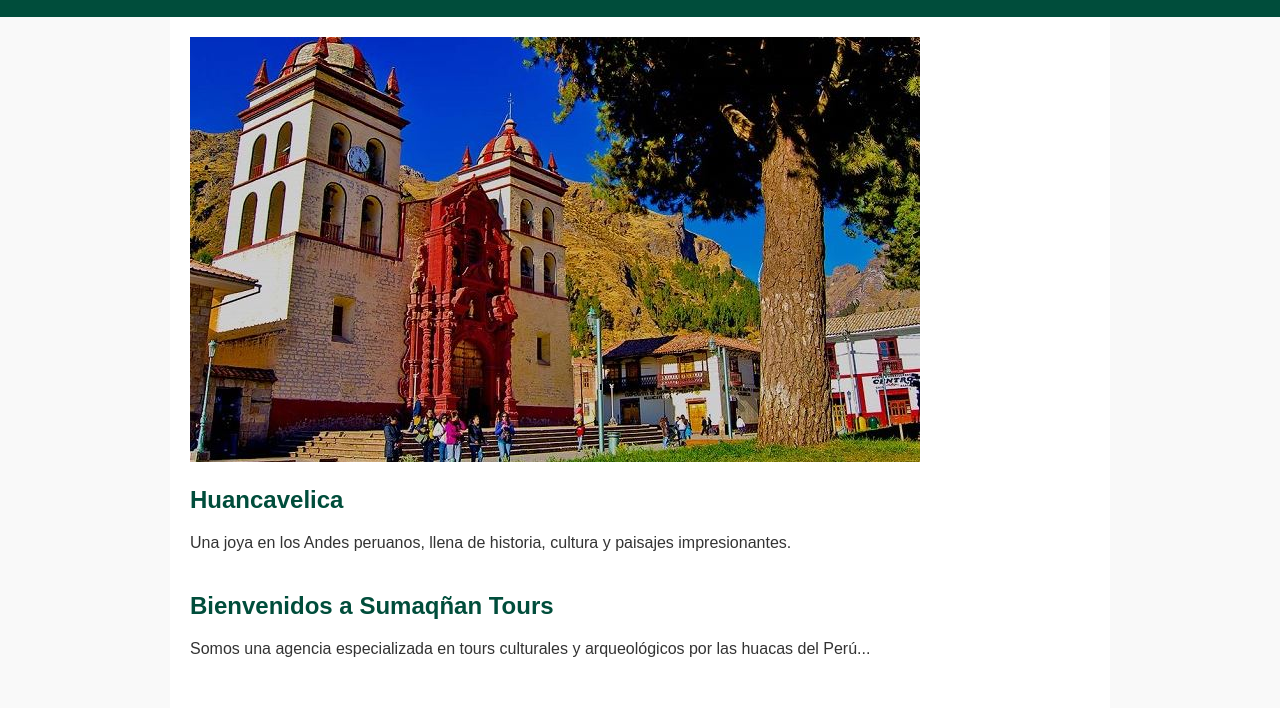
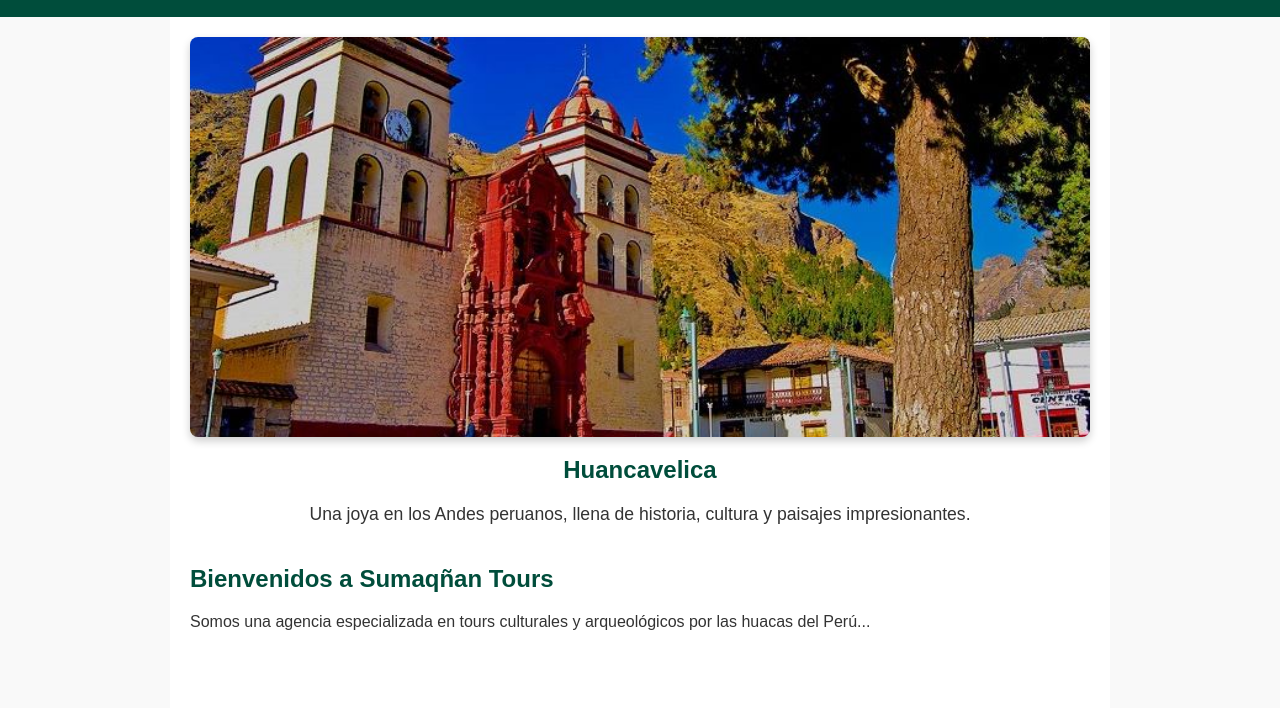
Before and after one commit to willpaeco/sumaq-an-tours, a plain HTML site: page index.html in a window 1280 px wide. Shown: the part 87-795 px from the top of the page. Drawn offline with Linux system fonts and the light colour scheme.

Commit message:
Update style.css

```diff
--- a/style.css
+++ b/style.css
@@ -50,6 +50,28 @@ nav a {
   text-decoration: none;
   font-weight: bold;
 }
+.huancavelica {
+  text-align: center;
+  margin-bottom: 40px;
+}
+
+.huancavelica-img {
+  width: 100%;
+  max-height: 400px;
+  object-fit: cover;
+  border-radius: 8px;
+  box-shadow: 0 4px 8px rgba(0,0,0,0.2);
+}
+
+.huancavelica h2 {
+  color: #004d3b;
+  margin-top: 15px;
+}
+
+.huancavelica p {
+  font-size: 1.1em;
+  color: #333;
+}
 
 main {
   padding: 20px;
```
